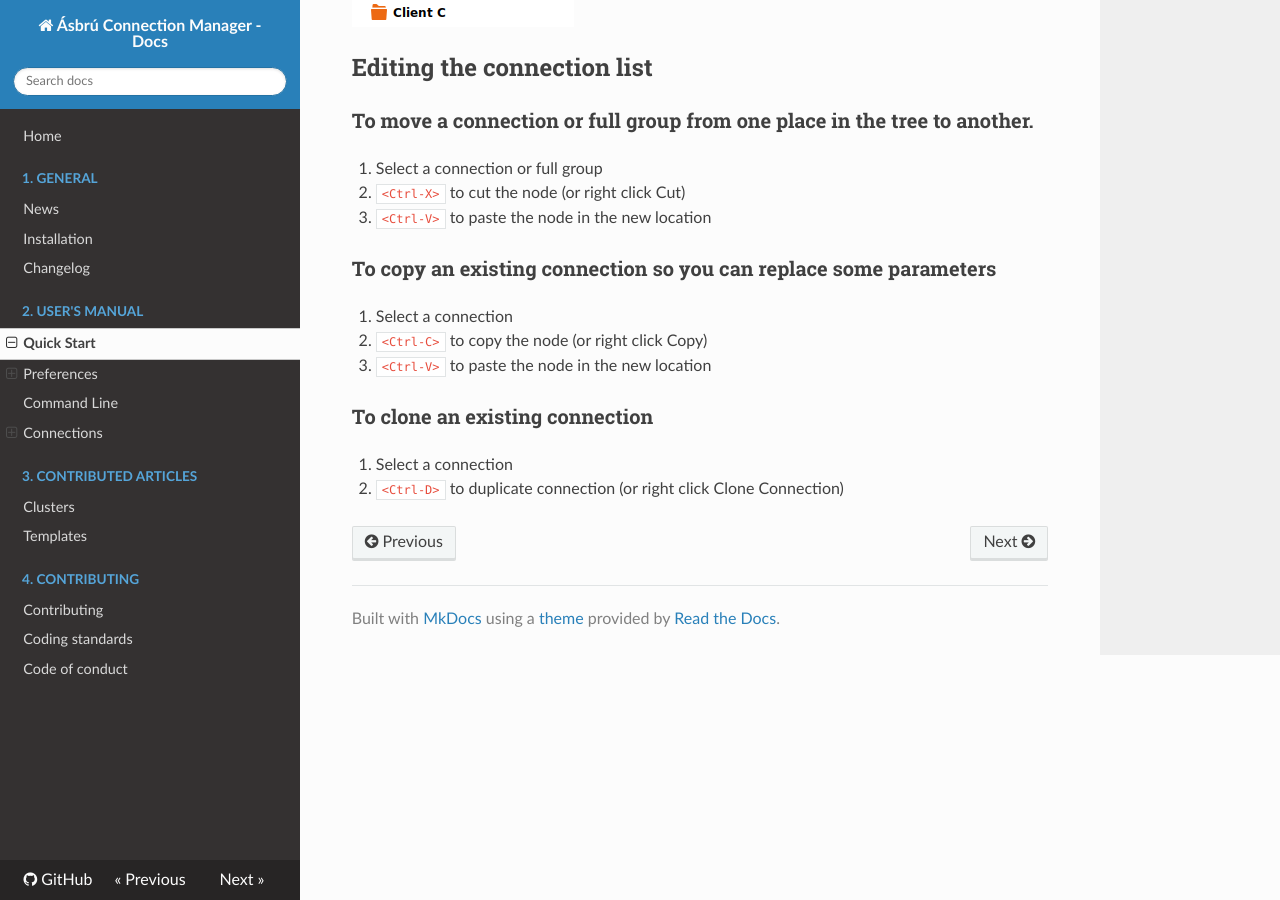
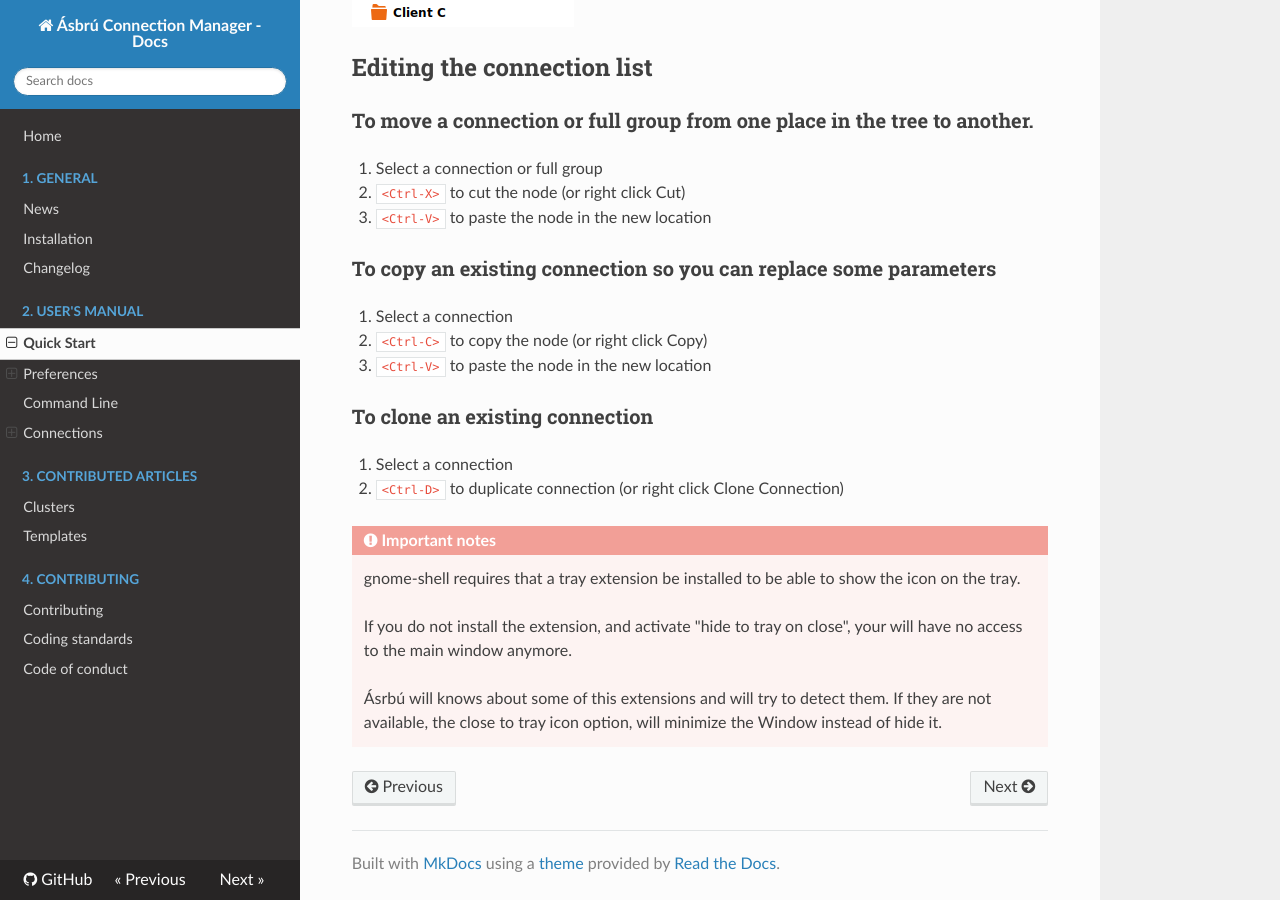
Before and after one commit to asbru-cm/asbru-cm, an MkDocs documentation site: the page built from doc/Manual/QuickStart.md, in a window 1280 px wide and 900 px high, scrolled down 4829 px. Built offline with MkDocs 1.6.1, drawn with Linux system fonts in a browser that asks for light colours; nearby versions of some CDN libraries.

Commit message:
add warning about system tray on gnome-shell

```diff
--- a/doc/Manual/QuickStart.md
+++ b/doc/Manual/QuickStart.md
@@ -131,3 +131,10 @@ __Example of a connections tree after several connections have been added__
 
 1. Select a connection
 1. `<Ctrl-D>` to duplicate connection (or right click Clone Connection)
+
+!!! danger "Important notes"
+    gnome-shell requires that a tray extension be installed to be able to show the icon on the tray.
+
+    If you do not install the extension, and activate "hide to tray on close", your will have no access to the main window anymore.
+
+    Ásrbú will knows about some of this extensions and will try to detect them. If they are not available, the close to tray icon option, will minimize the Window instead of hide it.
```
Also changed, not shown: doc/Manual/Preferences/MainOptions.md (+8 -0 lines).
